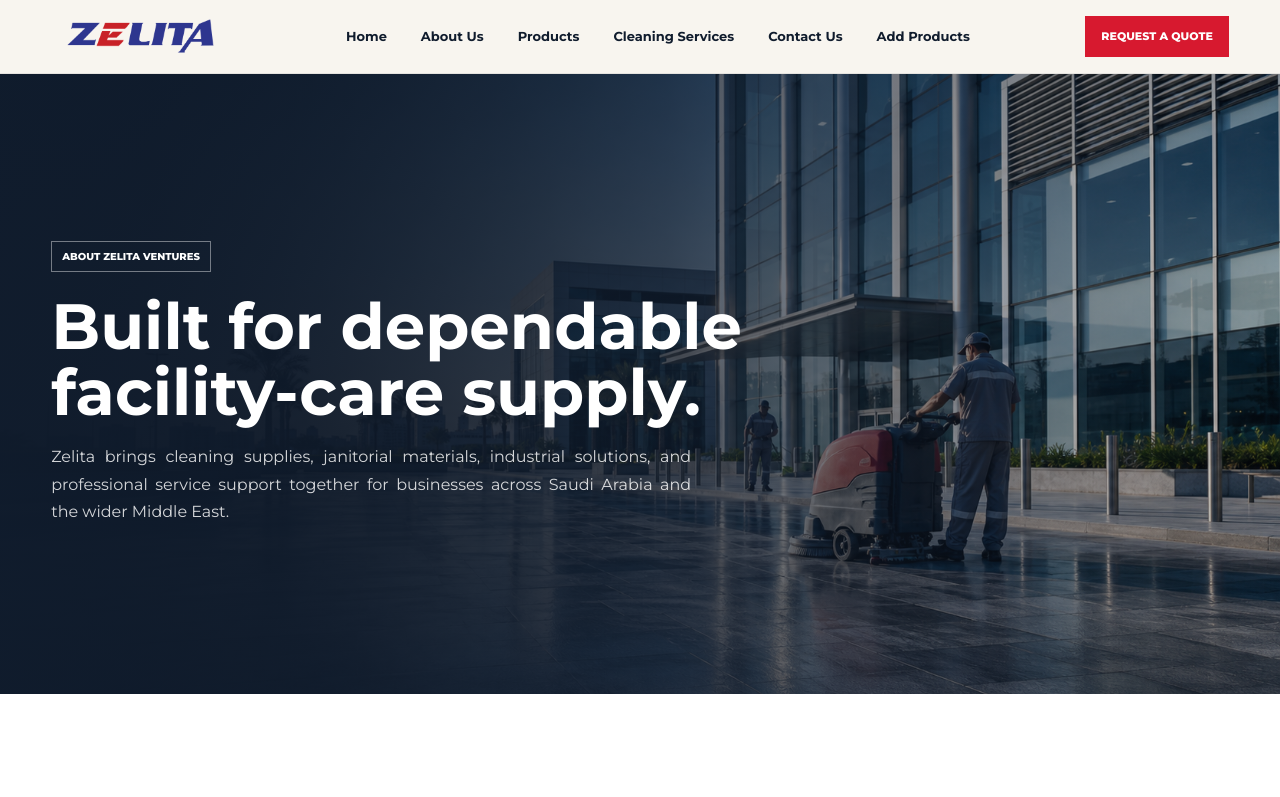
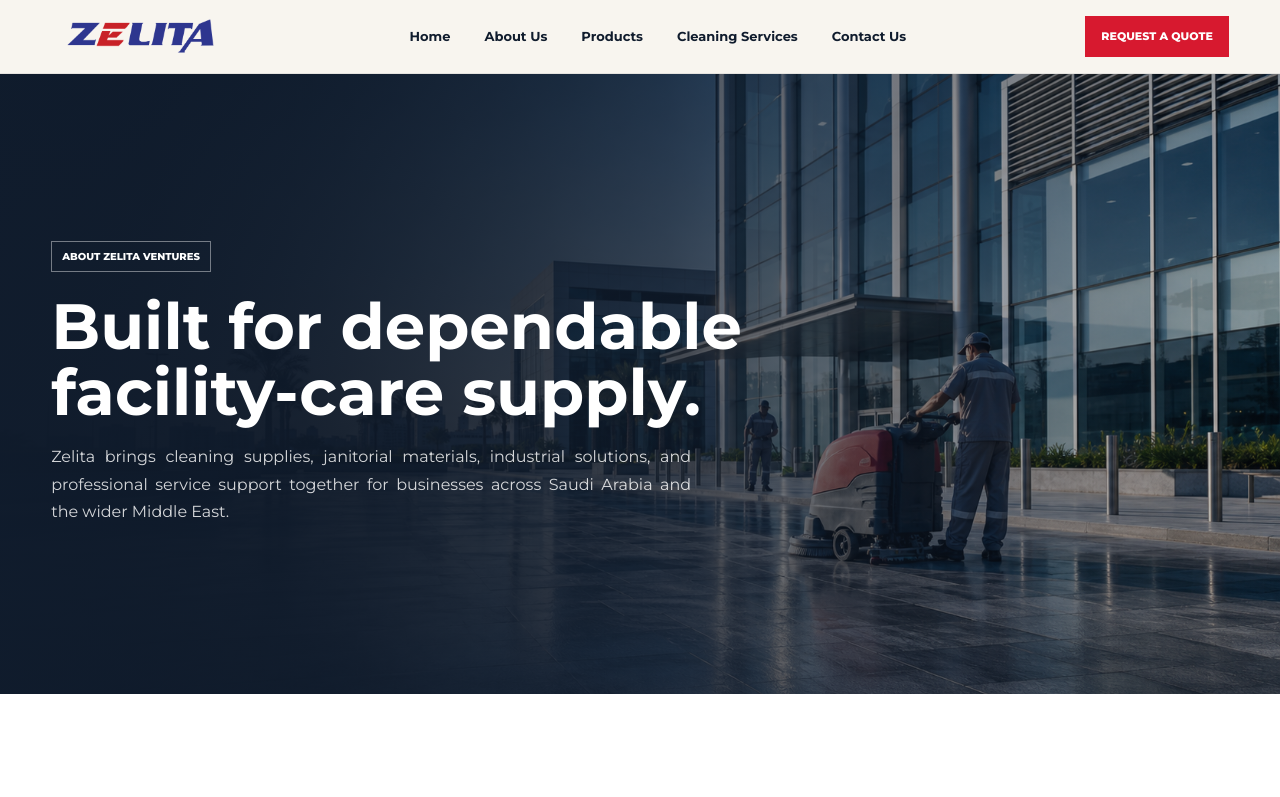
Before and after one commit to thameem89/zelita, a Next.js app: page /about in a window 1280 px wide. Shown: the top 797 px of the page. Built offline with nearby package versions, Linux system fonts and the light colour scheme.

Commit message:
Hide admin link from public nav

```diff
--- a/app/site-nav.tsx
+++ b/app/site-nav.tsx
@@ -20,7 +20,6 @@ export function SiteNav({ tone = "default" }: SiteNavProps) {
         <a href="/products">Products</a>
         <a href="/services">Cleaning Services</a>
         <a href="/contact">Contact Us</a>
-        <a href="/admin/products/new">Add Products</a>
       </div>
       <a className="nav-quote" href="/request-quote">Request a Quote</a>
     </nav>
```
